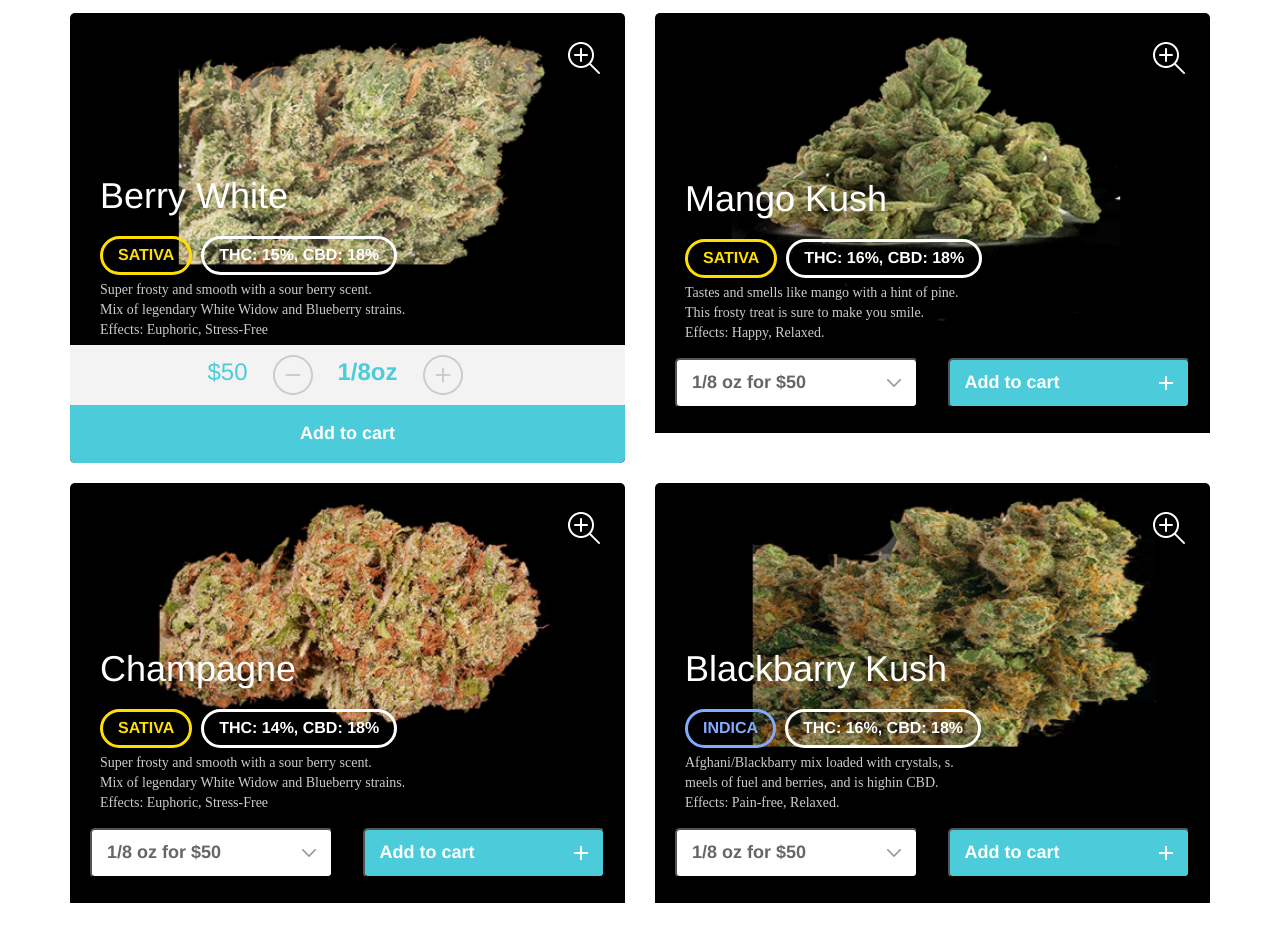
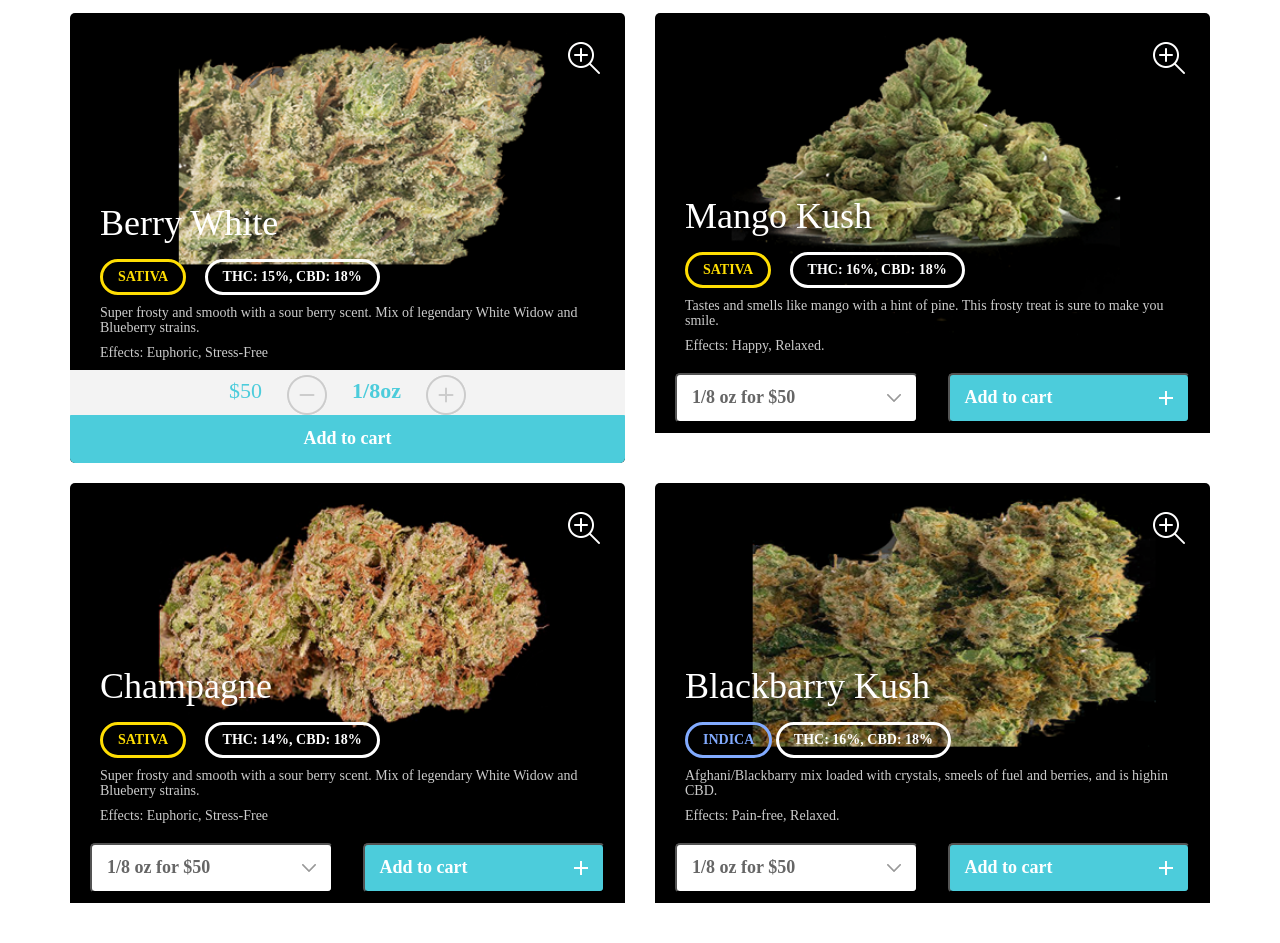
Before and after one commit to olegweb1981/mob_version, a plain HTML site: page index.html in a window 1280 px wide. Shown: the part 239-1182 px from the top of the page. Drawn offline with nearby package versions, Linux system fonts and the light colour scheme; a web font is replaced by a local one.

Commit message:
Corrected mob version

```diff
--- a/index.html
+++ b/index.html
@@ -5,24 +5,18 @@
     <meta charset="UTF-8">
     <link rel="icon" href="favicon.ico">
     <link rel="stylesheet" href="https://cdnjs.cloudflare.com/ajax/libs/normalize/6.0.0/normalize.css">
-    <link rel="stylesheet" href="style.css">
-    <script src="script.js" type="text/javascript"></script>
     <meta name="viewport" content="width=device-width, initial-scale=1">
     <!-- Latest compiled and minified CSS -->
     <link rel="stylesheet" href="https://maxcdn.bootstrapcdn.com/bootstrap/3.3.7/css/bootstrap.min.css" integrity="sha384-BVYiiSIFeK1dGmJRAkycuHAHRg32OmUcww7on3RYdg4Va+PmSTsz/K68vbdEjh4u" crossorigin="anonymous">
+    <link rel="stylesheet" href="style.css">
+    <script src="script.js" type="text/javascript"></script>
 </head>
 <body>
     <header>
-        <div class="container visible-xs visible-sm">
-            <div class="row">
-                 <div class="col-md-6">
-                     <div class="c_visibl">
-                        <img src="images/mnu.png" alt="alt" class="v_mnu">
-                        <p><span>ETA</span><br> 13 minutes from order</p>
-                        <img src="images/vis_cart.png" alt="alt" class="v_cart">
-                    </div>
-                 </div>
-            </div>
+        <div class="c_visibl visible-xs visible-sm">
+            <img src="images/mnu.png" alt="alt" class="v_mnu">
+            <span>ETA</span><br> 13 minutes from order
+            <img src="images/vis_cart.png" alt="alt" class="v_cart">
         </div>
         <div class="container clearfix hidden-sm hidden-xs">
             <div class="row">
@@ -44,8 +38,8 @@
             </div>
         </div>
     </header>
-    <section>
-        <div class="container clearfix">
+    <section class="hidden-sm hidden-xs">
+        <div class="container">
             <div class="row">
                 <div class="col-md-8">
                     <div class="svc">
@@ -94,13 +88,12 @@
                             <div>
                                 <h1 class="topic">Berry White</h1>
                             </div>
-                            <div>
+                            <div class="b_btn">
                                 <button class="sativa"><b>SATIVA</b></button>
                                 <button class="THC"><b>THC: 15%, CBD: 18%</b></button>
                             </div>
                             <div class="text">
-                                <p>Super frosty and smooth with a sour berry scent.</p>
-                                <p>Mix of legendary White Widow and Blueberry strains.</p>
+                                <p>Super frosty and smooth with a sour berry scent. Mix of legendary White Widow and Blueberry strains.</p>
                                 <p>Effects: Euphoric, Stress-Free</p>
                             </div>
                             <div class="buy">
@@ -115,7 +108,7 @@
                                     <li>
                                         <b>1/8oz</b>
                                     </li>
-                                    <li>
+                                    <li style="padding-right: 0;">
                                         <a href="#"><img src="images/plus.png" alt="alt"></a>
                                     </li>
                                 </ul>
@@ -134,13 +127,12 @@
                             <div>
                                 <h1 class="topic">Mango Kush</h1>
                             </div>
-                            <div>
+                            <div class="b_btn">
                                 <button class="sativa"><b>SATIVA</b></button>
                                 <button class="THC"><b>THC: 16%, CBD: 18%</b></button>
                             </div>
                             <div class="text">
-                                <p>Tastes and smells like mango with a hint of pine.</p>
-                                <p>This frosty treat is sure to make you smile.</p>
+                                <p>Tastes and smells like mango with a hint of pine. This frosty treat is sure to make you smile.</p>
                                 <p>Effects: Happy, Relaxed.</p>
                             </div>
                                 <div class="button_mango">
@@ -165,13 +157,12 @@
                                 <div>
                                     <h1 class="topic">Champagne</h1>
                                 </div>
-                                <div>
+                                <div class="b_btn">
                                     <button class="sativa"><b>SATIVA</b></button>
                                     <button class="THC"><b>THC: 14%, CBD: 18%</b></button>
                                 </div>
                                 <div class="text">
-                                    <p>Super frosty and smooth with a sour berry scent.</p>
-                                    <p>Mix of legendary White Widow and Blueberry strains.</p>
+                                    <p>Super frosty and smooth with a sour berry scent. Mix of legendary White Widow and Blueberry strains.</p>
                                     <p>Effects: Euphoric, Stress-Free</p>
                                 </div>
                             </div>
@@ -196,13 +187,12 @@
                             <div>
                                 <h1 class="topic">Blackbarry Kush</h1>
                             </div>
-                            <div>
+                            <div class="b_btn">
                                 <button class="indica"><b>INDICA</b></button>
                                 <button class="THC"><b>THC: 16%, CBD: 18%</b></button>
                             </div>
                             <div class="text">
-                                <p>Afghani/Blackbarry mix loaded with crystals, s.</p>
-                                <p>meels of fuel and berries, and is highin CBD.</p>
+                                <p>Afghani/Blackbarry mix loaded with crystals, smeels of fuel and berries, and is highin CBD.</p>
                                 <p>Effects: Pain-free, Relaxed.</p>
                             </div>
                             <div class="button_mango">
--- a/style.css
+++ b/style.css
@@ -38,17 +38,17 @@ body {
 }
 .v_mnu {
     float: left;
-    margin-top: 16px;
+    margin-top: 15px;
 }
 .v_cart {
     float: right;
-    margin-top: -65px;
+    margin-top: -16px;
 }
 .c_visibl {
     color: white;
     text-align: center;
-    font-size: 20px;
-    position: relative;
+    font-size: 18px;
+    padding: 0 10px;
 }
 
 header {
@@ -144,10 +144,10 @@ section {
 .vis_verify {
     font-family: MuseoSansRounded-500-webfont;
     text-align: left;
-    font-size: 20px;
+    font-size: 18px;
     color: #31b8c8;
     margin: 0 auto;
-    padding: 20px 0;
+    padding: 10px 0;
     text-align: center;
 }
 .verify {
@@ -175,6 +175,15 @@ section {
     margin: 10px 0px;
     position: relative;
 }
+@media (max-width: 700px) {
+    .berry, .mango, .champagne, .blackbarry {
+        margin: 0;
+        height: 380px;
+    }
+    h1 {
+        font-size: 30px;
+    }
+}
 .order_berry, .order_mango, .order_champagne, .order_blackbarry {
     position: absolute;
     width: 100%;
@@ -187,22 +196,22 @@ section {
     background-color: #4cccdb;
     border-radius: 0px 0px 5px 5px;
     border: 1px solid #4cccdb;
-    padding: 15px;
+    padding: 10px;
 }
 
 .buy {
     width: 100%;
     background-color: #f3f3f3;
     display: inline-block;
-    margin-bottom: -5px;
-    padding: 10px 0;
+    margin-bottom: -11px;
+    padding: 5px 0;
 }
 .buy_item {
     display: table;
     margin: 0 auto;
 }
 .buy li {
-    font-size: 24px;
+    font-size: 22px;
     color: #4cccdb;
     float: left;
     padding-right: 25px;
@@ -221,24 +230,28 @@ section {
     padding: 0px 30px;
     color: #cccccc;
     font-family: MuseoSansRounded-500-webfont;
-    line-height: 10px;
+    line-height: 15px;
 }
+.b_btn {
+    padding: 10px 30px;
 
+}
 .sativa, .THC, .indica {
-    font-size: 16px;
+    font-size: 14px;
     display: inline-block;
     padding: 5px 15px;
-    margin: 10px 0px 10px 30px;
     background: none;
     text-align: center;
     text-decoration: none;
     border-radius: 20px;
+    margin-top: 5px;
 }
 
 .sativa {
     color: #ffde03;
     border: 3px solid #ffde03;
     cursor: pointer;
+    margin-right: 15px;
 }
 
 .indica {
@@ -250,13 +263,12 @@ section {
 .THC {
     color: #ffffff;
     border: 3px solid #ffffff;
-    margin: 10px 0px 10px 5px;
 }
 
 .topic {
     color: white;
-    padding: 5px 15px;
-    margin: 5px 5px 5px 15px;
+    padding: 0 30px;
+    margin: 0;
 }
 
 .bttn, .THC, .sativa {
@@ -270,7 +282,7 @@ section {
 }
 
 .button_mango {
-    padding: 10px 20px 25px;;
+    padding: 10px 20px;
 }
 
 .button_sum {
```
Also changed, not shown: images/mnu.png, images/vis_cart.png.
